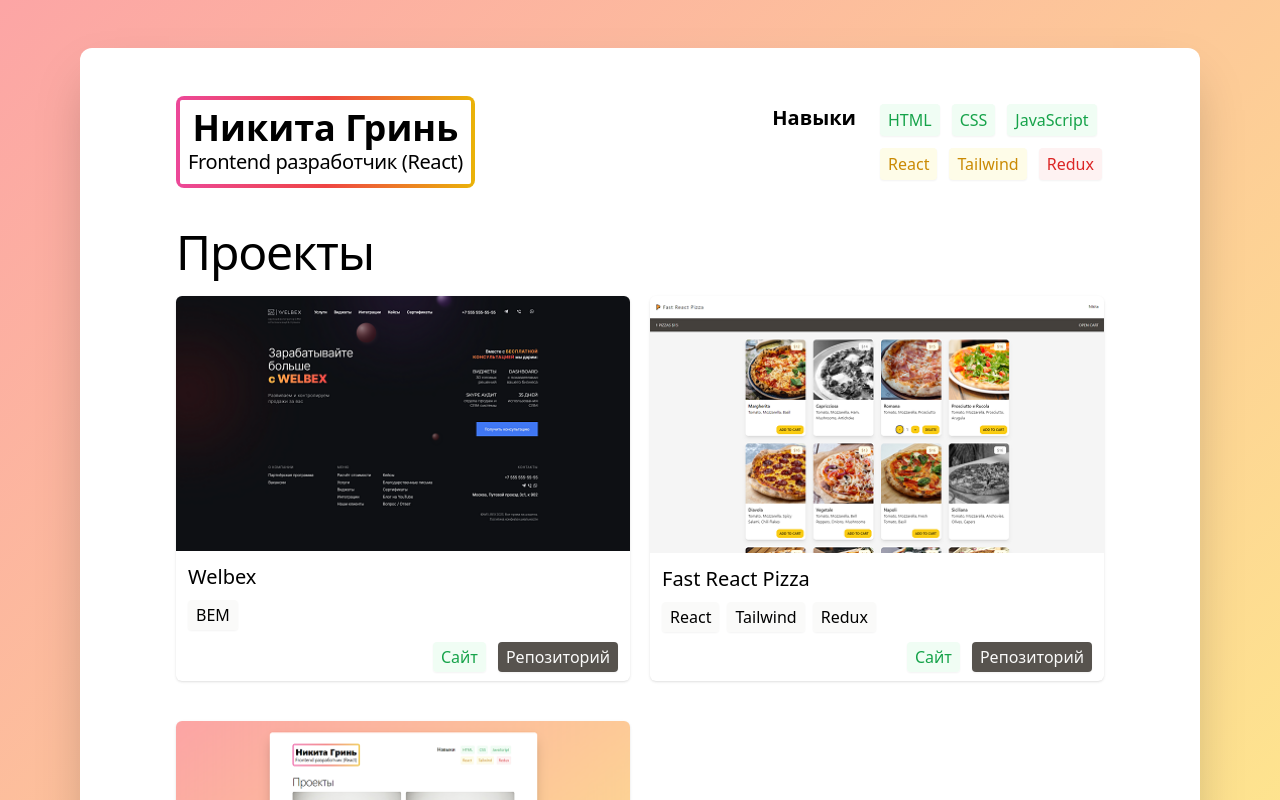
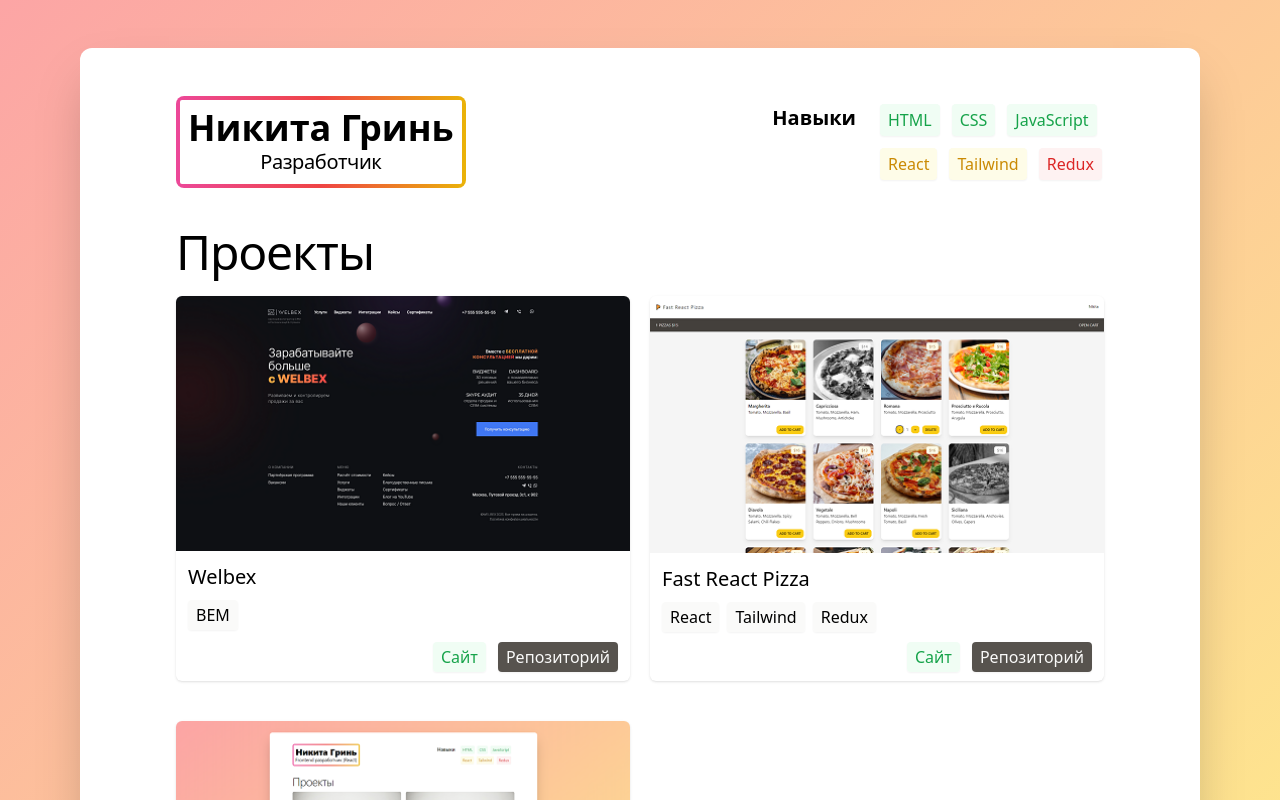
Before and after one commit to NikitaGrin/portfolio, a React (Vite) app: page / in a window 1280 px wide. Shown: the top 800 px of the page. Built offline with nearby package versions, Linux system fonts and the light colour scheme.

Commit message:
Update Header.tsx

```diff
--- a/src/Header.tsx
+++ b/src/Header.tsx
@@ -7,7 +7,7 @@ function Header() {
         <div className="rounded-sm bg-white p-2 dark:bg-neutral-900">
           <h1 className="text-4xl font-extrabold ">Никита Гринь</h1>
           <p className="text-xl tracking-[-0.025rem]">
-            Frontend разработчик (React)
+            Разработчик
           </p>
         </div>
       </div>
```
